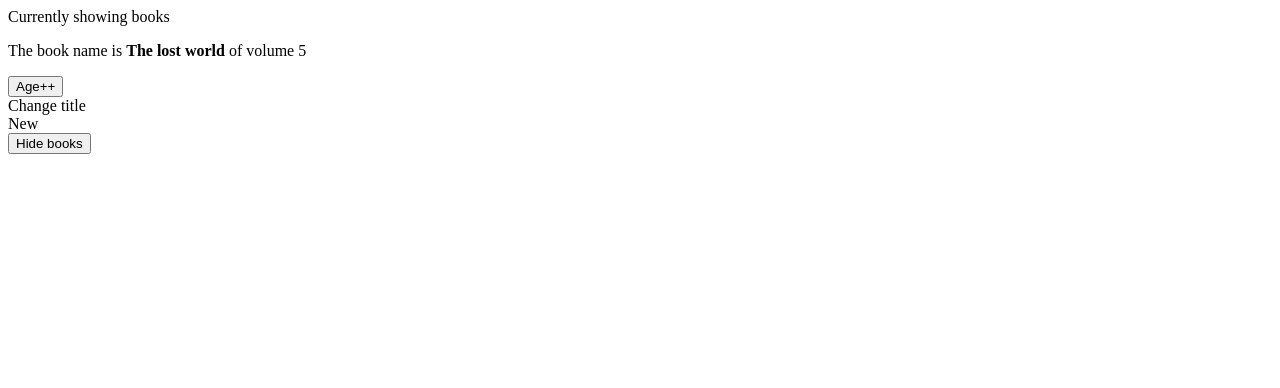
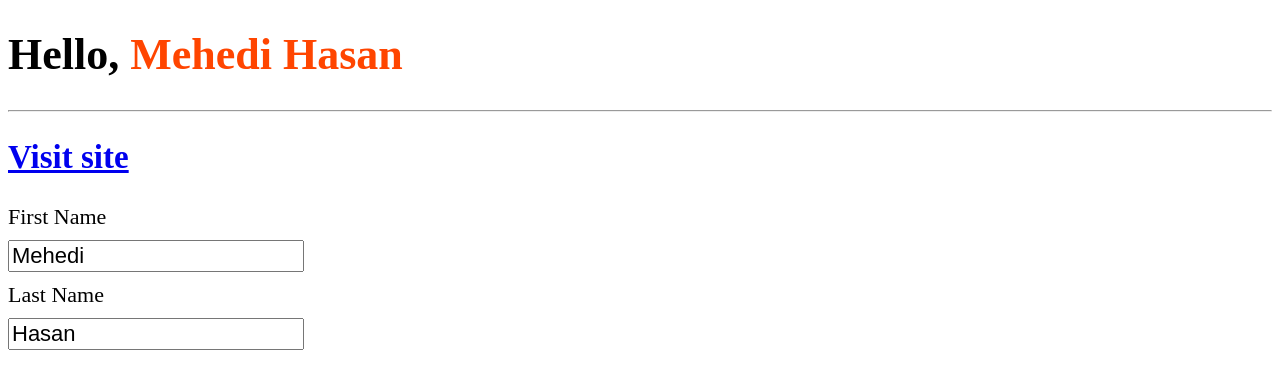
Before and after one commit to m-mehedi/vue, a plain HTML site: page index.html in a window 1280 px wide. Drawn offline with nearby package versions, Linux system fonts and the light colour scheme.

Commit message:
Vue dynamic component and data binding

```diff
--- a/app.js
+++ b/app.js
@@ -1,21 +1,62 @@
-const app = Vue.createApp({
+const vm = Vue.createApp({
     data(){
         return{
-            showBooks: true,
-            title: 'The lost world',
-            age: 5
+            fname: 'Mehedi',
+            lname: 'Hasan',
+            url: 'https://pisslbd.com'
         }
     },
-    methods:{
-        changeTitle(title){
-            console.log('You changed the title!')
-            // this.title = 'The new moon'
-            this.title = title
-        },
-        toogleShowBooks(){
-            this.showBooks = !this.showBooks
+    methods: {
+        fullName(){
+            return `${this.fname} ${this.lname}`
         }
     }
-})
+}).mount('#app')
 
-app.mount('#app')
+// setTimeout(() => {
+//     vm.name = 'Mehedi Hasan'
+// },3000)
+
+// const app = Vue.createApp({
+//     data(){
+//         return{
+//             status: false,
+//             url: 'www.google.com',
+//             showBooks: true,
+//             books: [
+//                 { title: 'Name of the wind 1', author:'Author 1'},
+//                 { title: 'Name of the wind 2', author:'Author 2'},
+//                 { title: 'Name of the wind 3', author:'Author 3'},
+//             ],
+//             title: 'The lost world',
+//             age: 5,
+//             x:0,
+//             y:0,
+//         }
+//     },
+//     methods:{
+//         changeTitle(title){
+//             console.log('You changed the title!')
+//             // this.title = 'The new moon'
+//             this.title = title
+//         },
+//         toogleShowBooks(){
+//             this.showBooks = !this.showBooks
+//             this.status= "false"
+//         },
+//         handleEvent(e, data){
+//             // console.log(e);
+//             console.log(e.type);
+//             if(data){
+//                 console.log(data);
+//             }
+//         },
+//         handleMousemove(e){
+//             this.x = e.offsetX
+//             this.y = e.offsetY
+
+//         }
+//     }
+// })
+
+// app.mount('#app')
--- a/index.html
+++ b/index.html
@@ -5,23 +5,59 @@
     <meta http-equiv="X-UA-Compatible" content="IE=edge">
     <meta name="viewport" content="width=device-width, initial-scale=1.0">
     <title>Vue3</title>
-    <script src="https://unpkg.com/vue@3.2.19"></script>
+    <link rel="stylesheet" href="style.css">
+    <script src="https://unpkg.com/vue@next"></script>
+    <style>
+        .box{
+            padding: 100px 0;
+            width: 400px;
+            text-align: center;
+            background: #ddd;
+            margin: 20px;
+            display: inline-block;
+        }
+    </style>
 </head>
 <body>
 
-    <div id="app">
-        <div v-show="showBooks">Currently showing books</div>
+    <div id="app" v-cloak>
+        <h1>Hello, <a style="color:orangered"> {{ fullName() }} </a></h1>
+        <hr/>
+        <h2><a :href="url">Visit site</a></h2>
+
+        <label> First Name </label>
+        <input type="text" v-model="fname"/>
+
+        <label> Last Name </label>
+        <input type="text" v-model="lname"/>
+
+        <!-- <div v-show="showBooks">Currently showing books</div>
         <div v-if="showBooks">
+            <ul>
+                <li v-for="book in books">
+                    <h3>{{ book.title }}</h3>
+                    <p>{{ book.author }}</p>
+                </li>
+            </ul>
+            <h5><a v-bind:href="url">Google</a></h5>
             <p>The book name is <b>{{title}}</b> of volume {{age}}</p>
             <button v-on:click="age++">Age++</button>
             <div @click="title= 'Fallen paradise'">Change title</div>
             <div @click="changeTitle('New Title')">New</div>
         </div>
 
-        <button @click="toogleShowBooks">
+        <button v-bind:disabled="status" @click="toogleShowBooks">
             <span v-if="showBooks">Hide books</span>
             <span v-if="!showBooks">Hide books</span>
         </button>
+
+        <br>
+        <div class="box" @mouseover="handleEvent($event, 5)">mouseover (enter)</div>
+        <div class="box" @mouseleave="handleEvent">Mouse Leave</div>
+        <div class="box" @dblclick="handleEvent">Double click</div>
+        <div class="box" @mousemove="handleMousemove">Position {{x}} {{y}}</div> -->
+
+
     </div>
 </body>
 <script src="app.js"></script>
--- /dev/null
+++ b/style.css
@@ -0,0 +1,12 @@
+body{
+    font-size: 22px;
+}
+input[type="text"]{
+    font-size: 22px;
+    margin: 10px 0;
+    display: block;
+}
+
+[v-cloak]{
+    display: none;
+}
```
